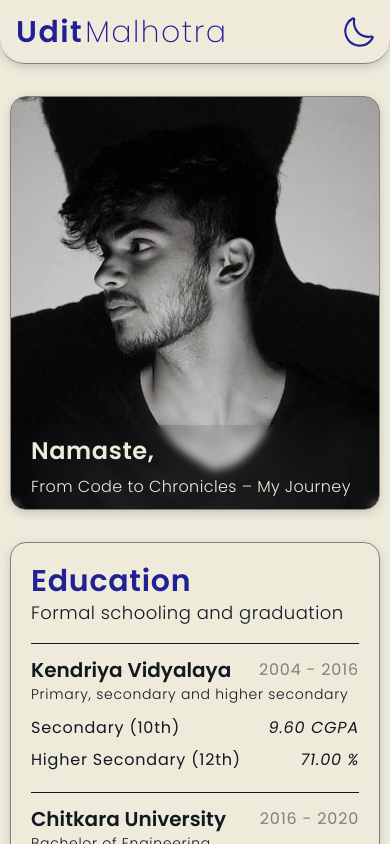
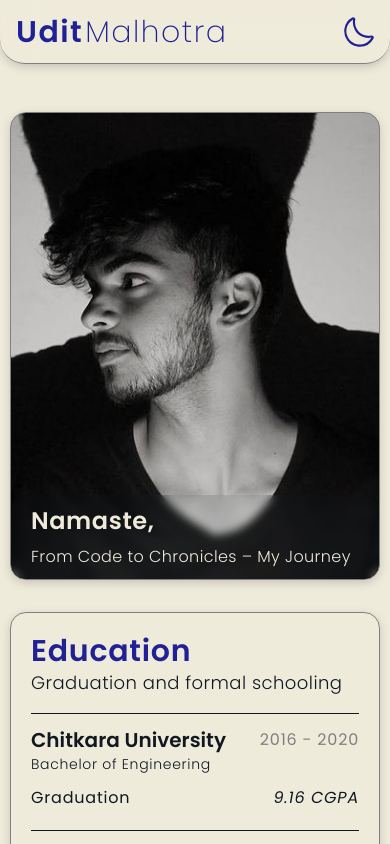
Before and after one commit to uditmalhotraa/udit-portfolio, a React (Vite) app: page /#/ in a window 390 px wide. Shown: the top 844 px of the page. Built offline with nearby package versions, Linux system fonts and the light colour scheme.

Commit message:
release 05042025

```diff
--- a/src/components/Header.jsx
+++ b/src/components/Header.jsx
@@ -12,10 +12,10 @@ export const Header = () => {
 
   return (
     <>
-      <div className="fixed flex flex-row justify-between items-center w-full h-16 px-4 shadow-container bg-cream/40 dark:bg-gray/40 backdrop-blur-lg z-20 border-b border-[#808080] rounded-b-[25px]">
+      <div className="fixed flex flex-row justify-between items-center w-full h-16 px-4 shadow-container bg-cream/30 dark:bg-gray/30 backdrop-blur-lg z-20 border-b border-[#808080] rounded-b-[25px]">
         <a
           href="/"
-          className=" font-poppins text-3xl font-semibold tracking-wider text-accent-light dark:text-accent-dark dark:text-accent-dark-dark"
+          className="font-poppins text-3xl font-semibold tracking-wider text-accent-light dark:text-accent-dark dark:text-accent-dark-dark"
         >
           Udit<span className="ml-[2px] font-thin">Malhotra</span>
         </a>
--- a/src/data/education.json
+++ b/src/data/education.json
@@ -1,6 +1,19 @@
 [
   {
     "educationIndex": 1,
+    "name": "Chitkara University",
+    "year": "2016 - 2020",
+    "desc": "Bachelor of Engineering",
+    "detail": [
+      {
+        "detailIndex": 1,
+        "certificate": "Graduation",
+        "grade": "9.16 CGPA"
+      }
+    ]
+  },
+  {
+    "educationIndex": 2,
     "name": "Kendriya Vidyalaya",
     "year": "2004 - 2016",
     "desc": "Primary, secondary and higher secondary",
@@ -16,18 +29,5 @@
         "grade": "71.00 %"
       }
     ]
-  },
-  {
-    "educationIndex": 2,
-    "name": "Chitkara University",
-    "year": "2016 - 2020",
-    "desc": "Bachelor of Engineering",
-    "detail": [
-      {
-        "detailIndex": 1,
-        "certificate": "Graduation",
-        "grade": "9.16 CGPA"
-      }
-    ]
   }
 ]
--- a/src/screens/Landing.jsx
+++ b/src/screens/Landing.jsx
@@ -51,8 +51,8 @@ export const Landing = () => {
     <>
       <div className="relative flex flex-col w-full bg-cream dark:bg-gray">
         <Header />
-        <div className="flex flex-col lg:flex-row px-2.5 md:px-16 mt-24 md:mt-28 mb-10 gap-8 lg:max-w-[1280px] xl:max-w-[1536px] 2xl:max-w-[1920px] mx-auto">
-          <div className="lg:!sticky lg:top-[120px] lg:left-0 relative flex flex-col justify-end bg-uditPic bg-no-repeat bg-cover bg-top shadow-container !rounded-2xl w-full h-[414px] md:h-[600px] xl:h-[724px] 2xl:h-[796px] border border-[#808080]">
+        <div className="flex flex-col lg:flex-row px-2.5 md:px-16 mt-28 mb-10 gap-8 lg:max-w-[1280px] xl:max-w-[1536px] 2xl:max-w-[1920px] mx-auto">
+          <div className="lg:!sticky lg:top-[120px] lg:left-0 relative flex flex-col justify-end bg-uditPic bg-no-repeat bg-cover bg-top shadow-container !rounded-2xl w-full h-[468px] md:h-[600px] xl:h-[724px] 2xl:h-[796px] border border-[#808080]">
             <div className="flex flex-col gap-2 w-full h-auto z-10 bg-gray/10 backdrop-blur-sm px-5 py-2.5 rounded-2xl">
               <p
                 title="Greetings: I bow to you"
@@ -72,7 +72,7 @@ export const Landing = () => {
                   Education
                 </p>
                 <p className=" font-poppins text-lg tracking-wide font-light text-darkgray dark:text-cream">
-                  Formal schooling and graduation
+                  Graduation and formal schooling
                 </p>
               </div>
               <div className="flex flex-col gap-5">
@@ -197,8 +197,9 @@ export const Landing = () => {
               ))}
             </div>
             <div className="flex flex-col w-full h-auto">
-              <p className="font-poppins text-sm font-thin text-center text-gray dark:text-cream tracking-wider leading-relaxed">
-                Designed, developed, and owned by <br/>Udit Malhotra
+              <p className="font-poppins text-sm font-thin text-center opacity-75 text-gray dark:text-cream tracking-wider leading-relaxed">
+                Designed, developed, and owned by <br />
+                Udit Malhotra
               </p>
             </div>
           </div>
```
